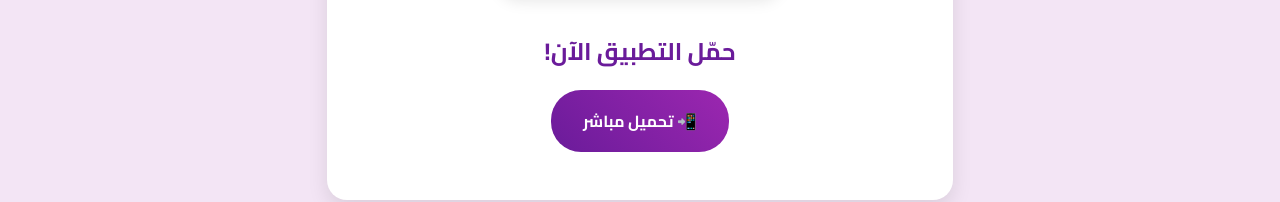
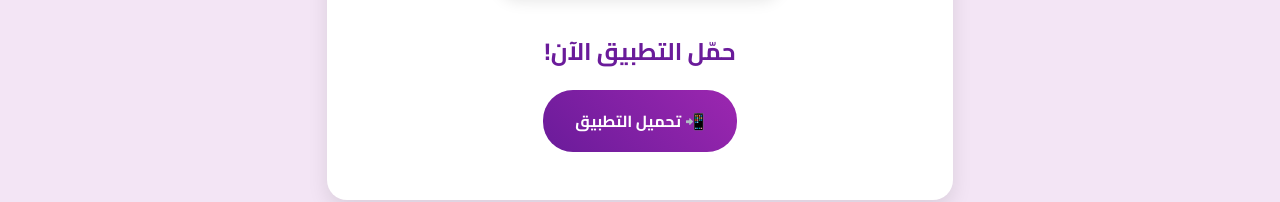
Before and after one commit to cherfi-med/hamza_school.github.io, a plain HTML site: page index.html in a window 1280 px wide. Shown: the part 1106-1308 px from the top of the page. Drawn offline with Linux system fonts and the light colour scheme.

Commit message:
Update index.html

```diff
--- a/index.html
+++ b/index.html
@@ -274,7 +274,7 @@
                 <img src="app-qr-code.png" alt="Hamza School App QR Code">
             </div>
             <h2 style="color: var(--primary-purple); margin-bottom: 1rem;">حمّل التطبيق الآن!</h2>
-            <a href="https://drive.google.com/file/d/1WKviXF7td-bijUBaczR8MUGw1XFn0shQ/view?usp=sharing" download class="btn-download">📲 تحميل مباشر</a>
+            <a href="https://drive.google.com/file/d/1WKviXF7td-bijUBaczR8MUGw1XFn0shQ/view?usp=sharing" download class="btn-download">📲 تحميل التطبيق</a>
         </div>
     </main>
 
```
